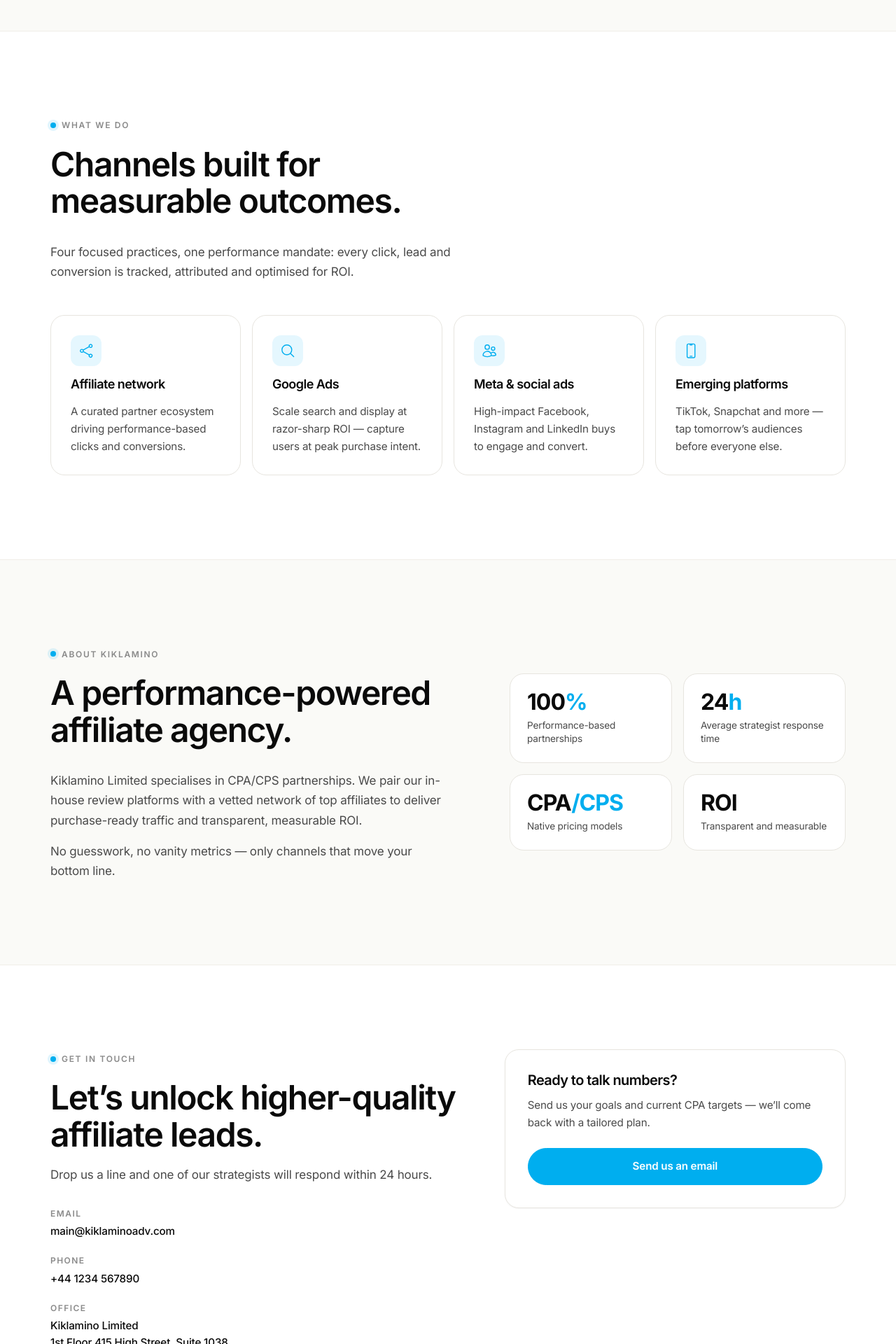
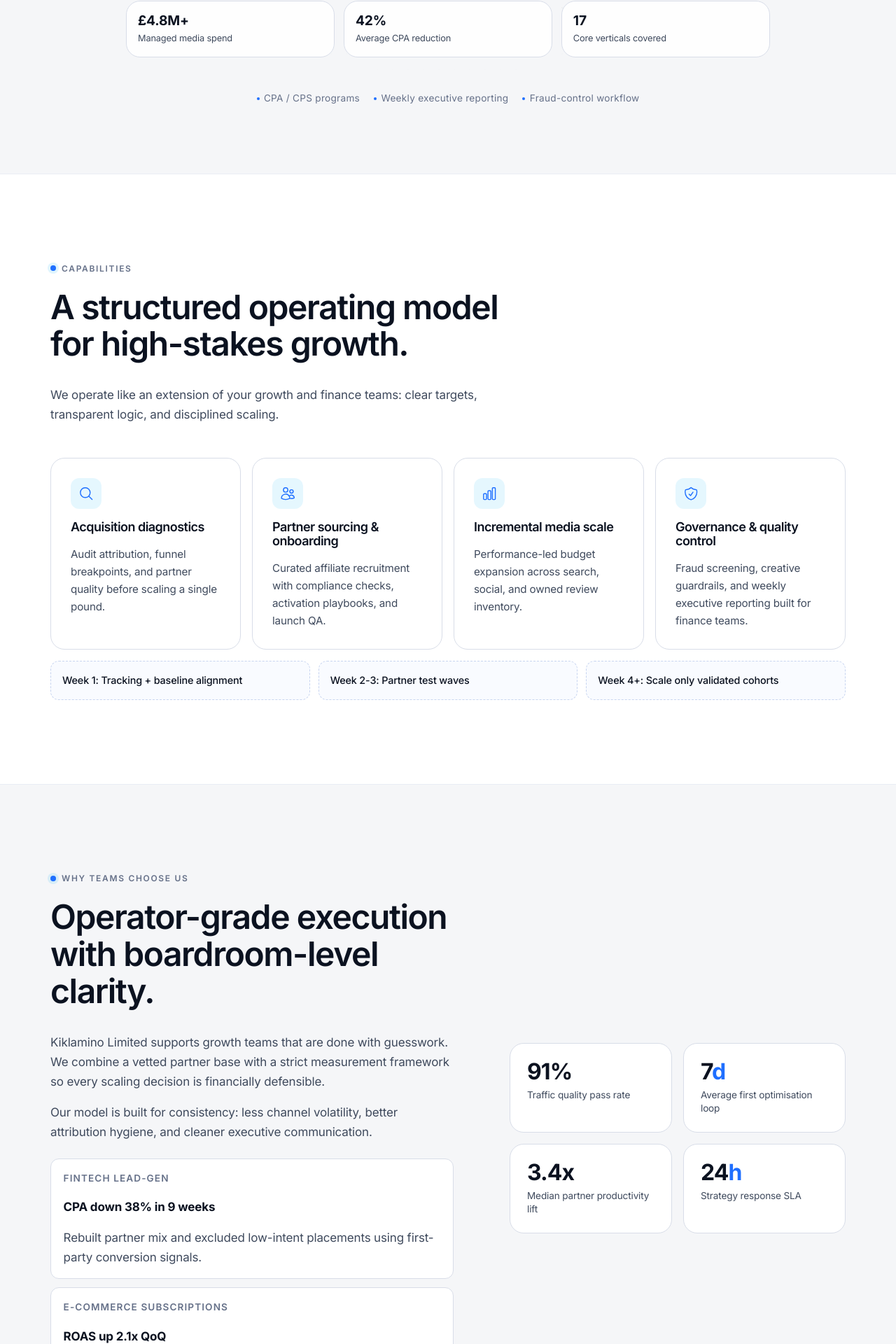
Before and after one commit to argirov77/aff3, a Next.js app: page / in a window 1280 px wide. Shown: the part 660-2580 px from the top of the page at 70% size. Built offline with nearby package versions, Linux system fonts and the light colour scheme.

Commit message:
Redesign landing with more premium, enterprise-focused presentation

```diff
--- a/src/app/components/About.tsx
+++ b/src/app/components/About.tsx
@@ -3,10 +3,23 @@
 import { motion } from 'framer-motion'
 
 const stats = [
-  { value: '100', unit: '%', label: 'Performance-based partnerships' },
-  { value: '24', unit: 'h', label: 'Average strategist response time' },
-  { value: 'CPA', unit: '/CPS', label: 'Native pricing models' },
-  { value: 'ROI', unit: '', label: 'Transparent and measurable' },
+  { value: '91%', unit: '', label: 'Traffic quality pass rate' },
+  { value: '7', unit: 'd', label: 'Average first optimisation loop' },
+  { value: '3.4x', unit: '', label: 'Median partner productivity lift' },
+  { value: '24', unit: 'h', label: 'Strategy response SLA' },
+]
+
+const highlights = [
+  {
+    title: 'Fintech lead-gen',
+    result: 'CPA down 38% in 9 weeks',
+    copy: 'Rebuilt partner mix and excluded low-intent placements using first-party conversion signals.',
+  },
+  {
+    title: 'E-commerce subscriptions',
+    result: 'ROAS up 2.1x QoQ',
+    copy: 'Combined affiliate prospecting with branded search defence to reduce overlap and leakage.',
+  },
 ]
 
 export default function About() {
@@ -21,17 +34,26 @@ export default function About() {
             viewport={{ once: true, amount: 0.3 }}
             transition={{ duration: 0.6, ease: [0.22, 1, 0.36, 1] as const }}
           >
-            <div className="eyebrow">About Kiklamino</div>
-            <h2>A performance-powered affiliate agency.</h2>
+            <div className="eyebrow">Why teams choose us</div>
+            <h2>Operator-grade execution with boardroom-level clarity.</h2>
             <p>
-              Kiklamino Limited specialises in CPA/CPS partnerships. We pair our
-              in-house review platforms with a vetted network of top affiliates to
-              deliver purchase-ready traffic and transparent, measurable ROI.
+              Kiklamino Limited supports growth teams that are done with guesswork. We combine a vetted partner
+              base with a strict measurement framework so every scaling decision is financially defensible.
             </p>
             <p>
-              No guesswork, no vanity metrics — only channels that move your bottom
-              line.
+              Our model is built for consistency: less channel volatility, better attribution hygiene, and cleaner
+              executive communication.
             </p>
+
+            <div className="highlight-grid">
+              {highlights.map((item) => (
+                <div className="highlight-card" key={item.title}>
+                  <p className="highlight-title">{item.title}</p>
+                  <p className="highlight-result">{item.result}</p>
+                  <p>{item.copy}</p>
+                </div>
+              ))}
+            </div>
           </motion.div>
 
           <motion.div
--- a/src/app/components/Contact.tsx
+++ b/src/app/components/Contact.tsx
@@ -1,6 +1,12 @@
 'use client'
 
 import { motion } from 'framer-motion'
+
+const checklist = [
+  'Current CPA / ROAS benchmark',
+  'Top-priority geo and offer',
+  'Main scaling blockers',
+]
 
 export default function Contact() {
   return (
@@ -14,11 +20,9 @@ export default function Contact() {
             viewport={{ once: true, amount: 0.3 }}
             transition={{ duration: 0.6, ease: [0.22, 1, 0.36, 1] as const }}
           >
-            <div className="eyebrow">Get in touch</div>
-            <h2>Let&rsquo;s unlock higher-quality affiliate leads.</h2>
-            <p>
-              Drop us a line and one of our strategists will respond within 24 hours.
-            </p>
+            <div className="eyebrow">Start a conversation</div>
+            <h2>Bring us your targets — we will map the path to profitable scale.</h2>
+            <p>Typical first response time: under 24 hours on business days.</p>
 
             <div className="contact-details">
               <div className="contact-row">
@@ -51,11 +55,12 @@ export default function Contact() {
             viewport={{ once: true, amount: 0.3 }}
             transition={{ duration: 0.6, ease: [0.22, 1, 0.36, 1] as const, delay: 0.12 }}
           >
-            <h3>Ready to talk numbers?</h3>
-            <p>
-              Send us your goals and current CPA targets — we&rsquo;ll come back with
-              a tailored plan.
-            </p>
+            <h3>What to include in your brief</h3>
+            <ul className="contact-checklist">
+              {checklist.map((item) => (
+                <li key={item}>{item}</li>
+              ))}
+            </ul>
             <a
               href="mailto:main@kiklaminoadv.com?subject=Kiklamino%20%E2%80%94%20new%20enquiry"
               className="btn btn--primary"
--- a/src/app/components/Hero.tsx
+++ b/src/app/components/Hero.tsx
@@ -14,6 +14,12 @@ const fadeUp: Variants = {
   }),
 }
 
+const proofPoints = [
+  { value: '£4.8M+', label: 'Managed media spend' },
+  { value: '42%', label: 'Average CPA reduction' },
+  { value: '17', label: 'Core verticals covered' },
+]
+
 export default function Hero() {
   return (
     <section id="hero" className="section section--hero hero">
@@ -26,7 +32,7 @@ export default function Hero() {
             custom={0}
             className="eyebrow"
           >
-            Affiliate marketing, performance-first
+            Independent performance partner
           </motion.div>
 
           <motion.h1
@@ -35,7 +41,7 @@ export default function Hero() {
             animate="show"
             custom={1}
           >
-            Eager to <span className="accent">supercharge</span> your affiliate revenue?
+            Affiliate growth that looks <span className="accent">enterprise-ready</span>, not experimental.
           </motion.h1>
 
           <motion.p
@@ -45,9 +51,8 @@ export default function Hero() {
             custom={2}
             className="hero-sub"
           >
-            You&rsquo;ve tested every ad hack in the book &mdash; yet your CPA still won&rsquo;t budge.
-            At Kiklamino Limited, we combine data-driven affiliate partnerships with proprietary
-            review sites to finally move the needle on your bottom line.
+            We build scalable acquisition systems for brands that need predictable CAC, transparent reporting,
+            and serious channel control. No random traffic bundles, no vanity dashboards.
           </motion.p>
 
           <motion.div
@@ -57,11 +62,11 @@ export default function Hero() {
             custom={3}
             className="hero-cta"
           >
-            <Link href="#services" className="btn btn--primary">
-              Explore our services
+            <Link href="#contact" className="btn btn--primary">
+              Get strategic audit
             </Link>
-            <Link href="#contact" className="btn btn--ghost">
-              Request a free guide
+            <Link href="#services" className="btn btn--ghost">
+              See capabilities
             </Link>
           </motion.div>
 
@@ -70,11 +75,26 @@ export default function Hero() {
             initial="hidden"
             animate="show"
             custom={4}
+            className="hero-proof"
+          >
+            {proofPoints.map((item) => (
+              <div key={item.label} className="proof-card">
+                <strong>{item.value}</strong>
+                <span>{item.label}</span>
+              </div>
+            ))}
+          </motion.div>
+
+          <motion.div
+            variants={fadeUp}
+            initial="hidden"
+            animate="show"
+            custom={5}
             className="hero-chips"
           >
-            <span>CPA &amp; CPS partnerships</span>
-            <span>Vetted affiliate network</span>
-            <span>Transparent ROI</span>
+            <span>CPA / CPS programs</span>
+            <span>Weekly executive reporting</span>
+            <span>Fraud-control workflow</span>
           </motion.div>
         </div>
       </div>
--- a/src/app/components/Services.tsx
+++ b/src/app/components/Services.tsx
@@ -2,33 +2,39 @@
 
 import { motion } from 'framer-motion'
 import {
-  HiOutlineShare,
+  HiOutlineChartBar,
   HiOutlineMagnifyingGlass,
+  HiOutlineShieldCheck,
   HiOutlineUsers,
-  HiOutlineDevicePhoneMobile,
 } from 'react-icons/hi2'
 
 const services = [
   {
-    icon: <HiOutlineShare />,
-    title: 'Affiliate network',
-    desc: 'A curated partner ecosystem driving performance-based clicks and conversions.',
-  },
-  {
     icon: <HiOutlineMagnifyingGlass />,
-    title: 'Google Ads',
-    desc: 'Scale search and display at razor-sharp ROI — capture users at peak purchase intent.',
+    title: 'Acquisition diagnostics',
+    desc: 'Audit attribution, funnel breakpoints, and partner quality before scaling a single pound.',
   },
   {
     icon: <HiOutlineUsers />,
-    title: 'Meta & social ads',
-    desc: 'High-impact Facebook, Instagram and LinkedIn buys to engage and convert.',
+    title: 'Partner sourcing & onboarding',
+    desc: 'Curated affiliate recruitment with compliance checks, activation playbooks, and launch QA.',
   },
   {
-    icon: <HiOutlineDevicePhoneMobile />,
-    title: 'Emerging platforms',
-    desc: 'TikTok, Snapchat and more — tap tomorrow’s audiences before everyone else.',
+    icon: <HiOutlineChartBar />,
+    title: 'Incremental media scale',
+    desc: 'Performance-led budget expansion across search, social, and owned review inventory.',
   },
+  {
+    icon: <HiOutlineShieldCheck />,
+    title: 'Governance & quality control',
+    desc: 'Fraud screening, creative guardrails, and weekly executive reporting built for finance teams.',
+  },
+]
+
+const process = [
+  'Week 1: Tracking + baseline alignment',
+  'Week 2-3: Partner test waves',
+  'Week 4+: Scale only validated cohorts',
 ]
 
 export default function Services() {
@@ -42,11 +48,11 @@ export default function Services() {
           viewport={{ once: true, amount: 0.3 }}
           transition={{ duration: 0.6, ease: [0.22, 1, 0.36, 1] as const }}
         >
-          <div className="eyebrow">What we do</div>
-          <h2>Channels built for measurable outcomes.</h2>
+          <div className="eyebrow">Capabilities</div>
+          <h2>A structured operating model for high-stakes growth.</h2>
           <p>
-            Four focused practices, one performance mandate: every click, lead and
-            conversion is tracked, attributed and optimised for ROI.
+            We operate like an extension of your growth and finance teams: clear targets, transparent logic,
+            and disciplined scaling.
           </p>
         </motion.div>
 
@@ -70,6 +76,20 @@ export default function Services() {
             </motion.div>
           ))}
         </div>
+
+        <motion.div
+          className="process-strip"
+          initial={{ opacity: 0, y: 24 }}
+          whileInView={{ opacity: 1, y: 0 }}
+          viewport={{ once: true, amount: 0.25 }}
+          transition={{ duration: 0.6, ease: [0.22, 1, 0.36, 1] as const, delay: 0.08 }}
+        >
+          {process.map((item) => (
+            <div key={item} className="process-step">
+              {item}
+            </div>
+          ))}
+        </motion.div>
       </div>
     </section>
   )
--- a/src/app/globals.css
+++ b/src/app/globals.css
@@ -32,16 +32,16 @@ img, svg {
 
 /* 2) DESIGN TOKENS */
 :root {
-  --c-canvas:      #FAFAF7;
+  --c-canvas:      #f5f6f8;
   --c-surface:     #FFFFFF;
-  --c-ink:         #0A0A0A;
-  --c-ink-soft:    #1F1F1F;
-  --c-muted:       #4A4A4A;
-  --c-subtle:      #8A8A8A;
-  --c-border:      #E7E5DF;
-  --c-border-soft: #F0EEE8;
-  --c-primary:     #00AEEF;
-  --c-primary-d:   #0095CC;
+  --c-ink:         #0b1220;
+  --c-ink-soft:    #172033;
+  --c-muted:       #3f4a5d;
+  --c-subtle:      #667189;
+  --c-border:      #d8dde8;
+  --c-border-soft: #e9edf4;
+  --c-primary:     #1f6fff;
+  --c-primary-d:   #145ae0;
   --c-accent:      #0A0A0A;
 
   --ff-sans:       var(--font-inter), 'Inter', ui-sans-serif, system-ui, -apple-system,
@@ -330,8 +330,8 @@ nav {
   inset: -10% -5% auto -5%;
   height: 520px;
   background:
-    radial-gradient(60% 60% at 50% 0%, rgba(0, 174, 239, 0.18) 0%, rgba(0, 174, 239, 0) 60%),
-    radial-gradient(40% 50% at 85% 20%, rgba(111, 227, 255, 0.25) 0%, rgba(111, 227, 255, 0) 70%);
+    radial-gradient(60% 60% at 50% 0%, rgba(31, 111, 255, 0.2) 0%, rgba(31, 111, 255, 0) 60%),
+    radial-gradient(40% 50% at 85% 20%, rgba(99, 149, 255, 0.2) 0%, rgba(99, 149, 255, 0) 70%);
   pointer-events: none;
   z-index: 0;
 }
@@ -374,6 +374,29 @@ nav {
   justify-content: center;
   flex-wrap: wrap;
 }
+.hero-proof {
+  margin-top: 2.2rem;
+  display: grid;
+  grid-template-columns: repeat(3, minmax(0, 1fr));
+  gap: 0.8rem;
+}
+.proof-card {
+  background: rgba(255, 255, 255, 0.85);
+  border: 1px solid var(--c-border);
+  border-radius: var(--radius-lg);
+  padding: 0.95rem 1rem;
+  text-align: left;
+  backdrop-filter: blur(4px);
+}
+.proof-card strong {
+  font-size: 1.2rem;
+  display: block;
+  line-height: 1.2;
+}
+.proof-card span {
+  color: var(--c-muted);
+  font-size: 0.8rem;
+}
 .hero-chips {
   margin-top: 3rem;
   display: flex;
@@ -383,6 +406,11 @@ nav {
   color: var(--c-subtle);
   font-size: 0.85rem;
   letter-spacing: 0.02em;
+}
+@media (max-width: 760px) {
+  .hero-proof {
+    grid-template-columns: 1fr;
+  }
 }
 .hero-chips span {
   display: inline-flex;
@@ -423,7 +451,7 @@ nav {
 }
 .service-card:hover {
   transform: translateY(-4px);
-  border-color: var(--c-ink);
+  border-color: #c6d2ea;
   box-shadow: var(--shadow-md);
 }
 .service-icon {
@@ -447,6 +475,21 @@ nav {
   color: var(--c-muted);
   margin: 0;
 }
+.process-strip {
+  margin-top: 1rem;
+  display: grid;
+  gap: 0.75rem;
+  grid-template-columns: repeat(auto-fit, minmax(200px, 1fr));
+}
+.process-step {
+  border: 1px dashed #c8d5f0;
+  background: #f9fbff;
+  color: var(--c-ink);
+  border-radius: var(--radius-md);
+  padding: 0.95rem 1rem;
+  font-size: 0.9rem;
+  font-weight: 500;
+}
 
 /* 9) ABOUT */
 .about-grid {
@@ -463,6 +506,30 @@ nav {
 }
 .about-copy p + p {
   margin-top: 1rem;
+}
+.highlight-grid {
+  margin-top: 1.5rem;
+  display: grid;
+  gap: 0.75rem;
+}
+.highlight-card {
+  border: 1px solid var(--c-border);
+  border-radius: var(--radius-md);
+  padding: 1rem 1.1rem;
+  background: #fff;
+}
+.highlight-title {
+  font-size: 0.85rem;
+  font-weight: 600;
+  color: var(--c-subtle);
+  margin-bottom: 0.3rem;
+  text-transform: uppercase;
+  letter-spacing: 0.08em;
+}
+.highlight-result {
+  color: var(--c-ink);
+  font-weight: 700;
+  margin-bottom: 0.4rem;
 }
 .about-stats {
   display: grid;
@@ -551,6 +618,14 @@ nav {
 .contact-card p {
   font-size: 0.95rem;
   margin-bottom: 1.5rem;
+}
+.contact-checklist {
+  margin: 0 0 1.5rem;
+  padding-left: 1rem;
+  color: var(--c-muted);
+  display: grid;
+  gap: 0.55rem;
+  font-size: 0.92rem;
 }
 .contact-card .btn {
   width: 100%;
```
